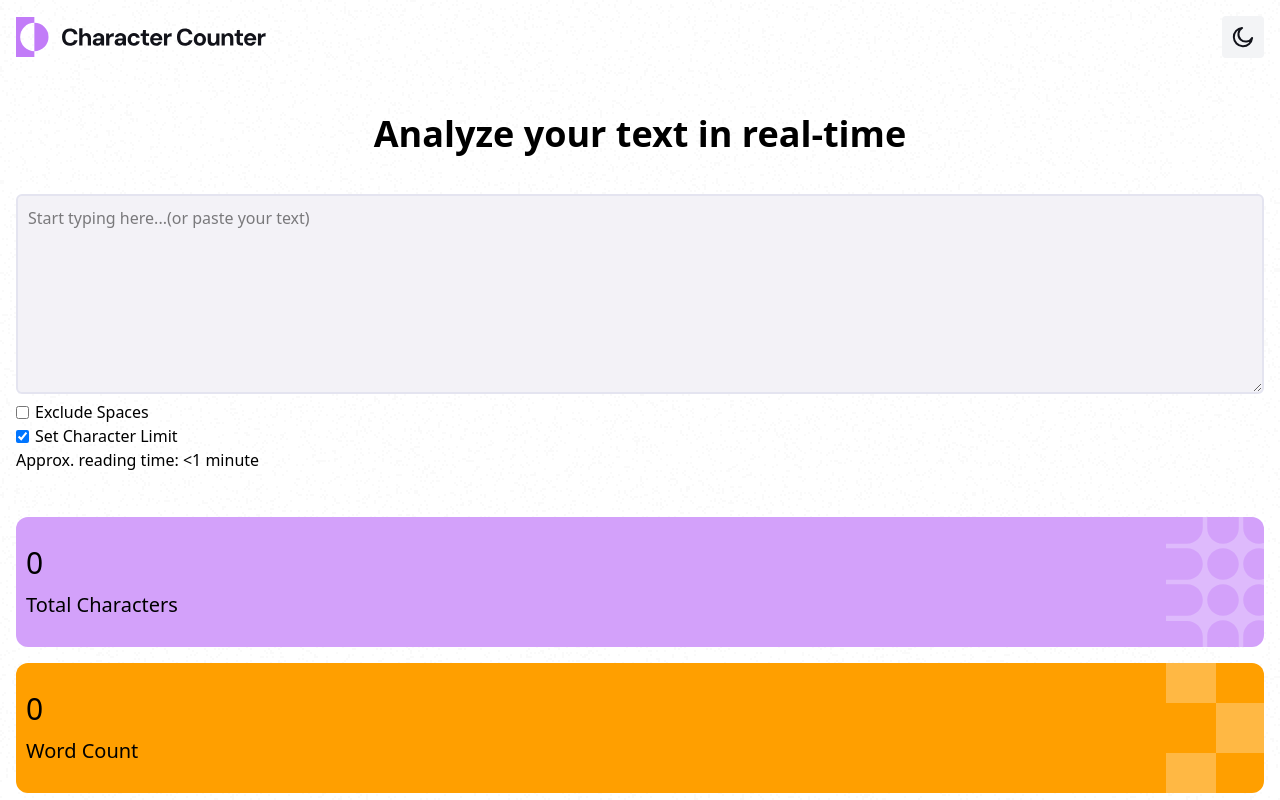
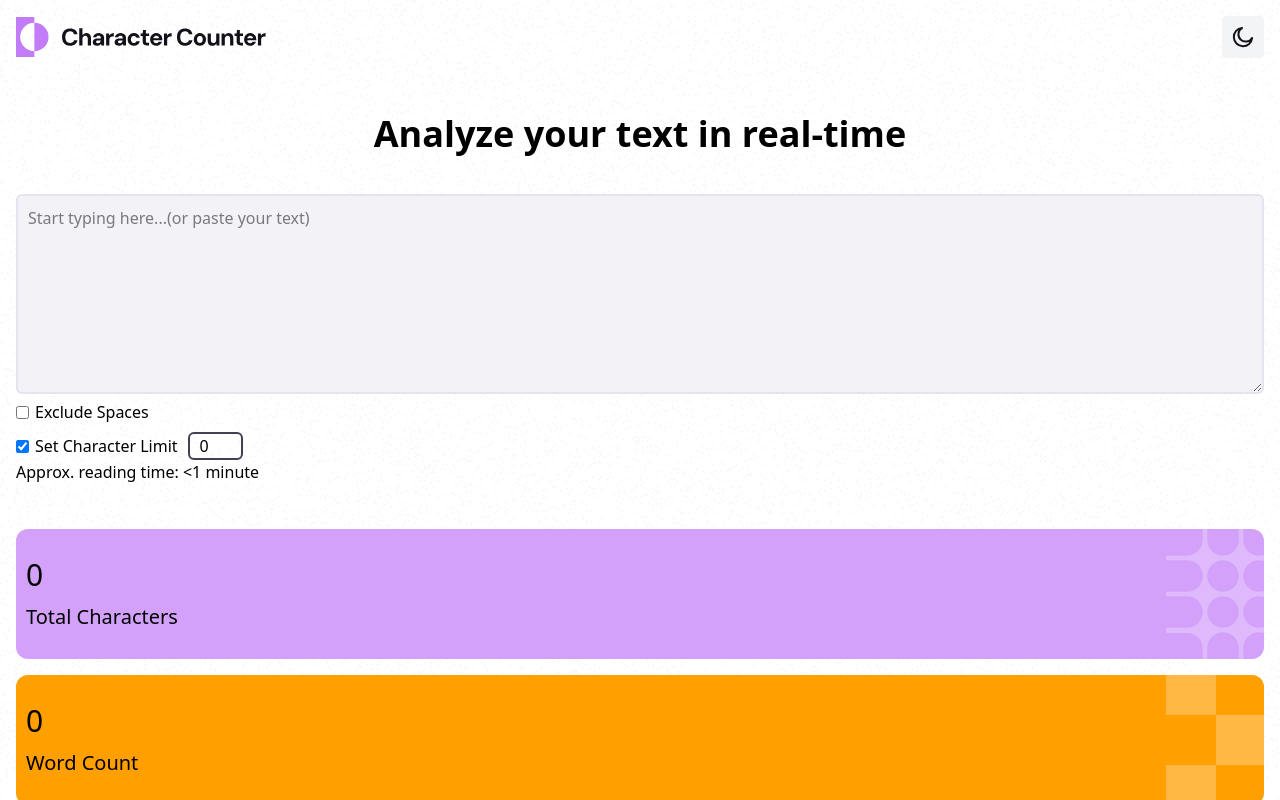
Before and after one commit to SergiuStancioiu/character-counter, a Vue app: page / in a window 1280 px wide. Both pictures are taken after a click on the checkbox "Set Character Limit". Shown: the top 800 px of the page. Built offline with nearby package versions, Linux system fonts and the light colour scheme.

Commit message:
Added set character limit functionality

```diff
--- a/src/components/TextContent.vue
+++ b/src/components/TextContent.vue
@@ -7,6 +7,7 @@ import CardBox from './CardBox.vue';
 const totalCharacters = ref('');
 const excludeSpaces = ref(false);
 const setCharacterLimit = ref(false);
+const characterLimitNumber = ref(0);
 
 const totalCharactersNumber = computed(() => {
   if (excludeSpaces.value) {
@@ -29,6 +30,10 @@ const totalSentenceCountNumber = computed(() => {
 
   return numOfSentences;
 });
+
+const setCharacterLimitNumber = computed(() => {
+  return setCharacterLimit.value ? characterLimitNumber.value : 10000;
+});
 </script>
 
 <template>
@@ -46,20 +51,42 @@ const totalSentenceCountNumber = computed(() => {
           name="analyze-text"
           id="analyze-text"
           placeholder="Start typing here...(or paste your text)"
+          :maxlength="setCharacterLimitNumber"
         ></textarea>
-        <div>
+        <p
+          v-if="
+            setCharacterLimit &&
+            characterLimitNumber > 0 &&
+            totalCharacters.length == characterLimitNumber
+          "
+          class="flex gap-1 items-center text-warning-orange text-sm"
+        >
+          <img src="../assets/images/icon-info.svg" alt="Info Icon" />Limit
+          reached! Your text exceeds {{ characterLimitNumber }} characters.
+        </p>
+        <div class="flex flex-col gap-2">
           <Checkbox
             id="exclude-spaces"
             label="Exclude Spaces"
             name="exclude-spaces"
             v-model="excludeSpaces"
           />
+          <div class="flex gap-2.5 min-h-7">
             <Checkbox
               id="set-character-limit"
               label="Set Character Limit"
               name="set-character-limit"
               v-model="setCharacterLimit"
             />
+            <input
+              v-if="setCharacterLimit"
+              v-model.number="characterLimitNumber"
+              class="border-input-border-light border-2 rounded-md pl-2.5 max-w-13.75"
+              type="number"
+              name="Character Limit"
+              id="character-limit"
+            />
+          </div>
         </div>
       </div>
     </div>
--- a/src/style.css
+++ b/src/style.css
@@ -5,4 +5,6 @@
 @theme {
   --color-textarea-background-light: #f3f2f7;
   --color-textarea-border-light: #e4e4f0;
+  --color-input-border-light: #404153;
+  --color-warning-orange: #e36940;
 }
```
Lines whose indentation alone changed are shown as unchanged.
